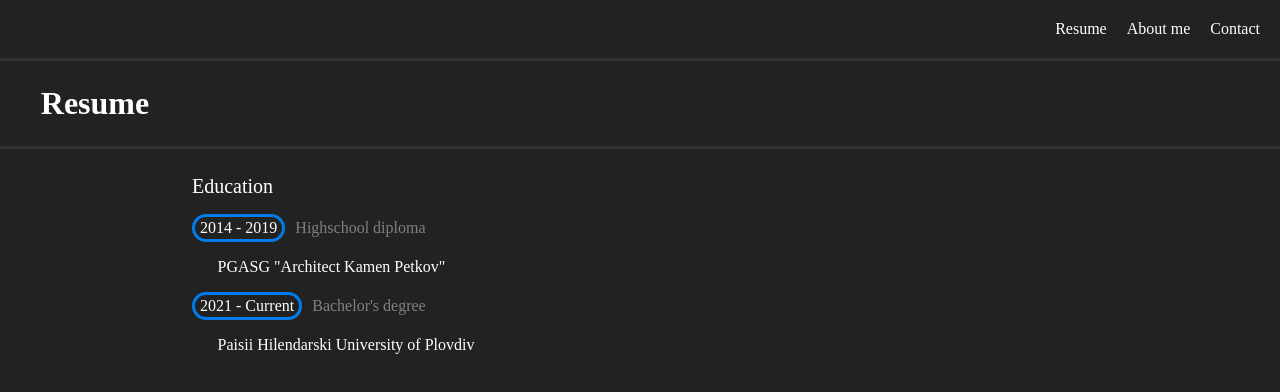
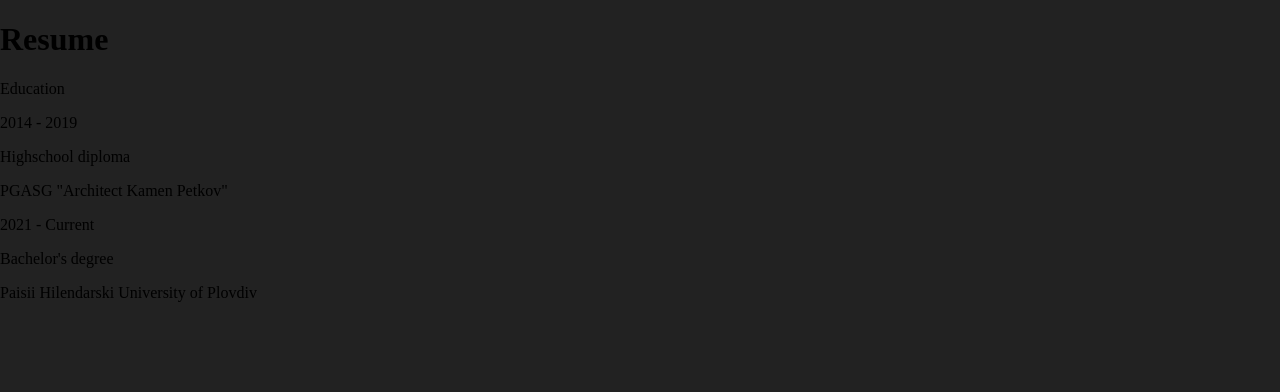
Before and after one commit to st0ppers/CV, a SvelteKit app: page /resume in a window 1280 px wide. Shown: the top 392 px of the page. Built offline with nearby package versions, Linux system fonts and the light colour scheme.

Commit message:
change location try 2

```diff
--- a/src/routes/+page.svelte
+++ b/src/routes/+page.svelte
@@ -1,19 +1,5 @@
-<div class="wrapper">
+<div>
     <a href="./resume">Resume</a>
     <a href="./home">About me</a>
     <a href="./contact">Contact</a>
 </div>
-
-<style>
-    .wrapper{
-        display: flex;
-        justify-content: end;
-        padding: 20px;
-    }
-    a{
-        text-decoration: none;
-        padding-left: 20px;
-        color: white;
-    }
-
-</style>
--- a/src/routes/contact/+page.svelte
+++ b/src/routes/contact/+page.svelte
@@ -1,12 +1 @@
-<script>
-    import Header from '../+page.svelte';
-</script>
-
-<Header/>
 <h1>Contact</h1>
-
-<style>
-    h1 {
-        color: white;
-    }
-</style>
--- a/src/routes/home/+page.svelte
+++ b/src/routes/home/+page.svelte
@@ -1,9 +1,4 @@
-<script>
-    import Header from "../+page.svelte";
-</script>
-
-<Header/>
-<div class="wrapper">
+<div>
     <img src="https://play-lh.googleusercontent.com/IeNJWoKYx1waOhfWF6TiuSiWBLfqLb18lmZYXSgsH1fvb8v1IYiZr5aYWe0Gxu-pVZX3=w240-h480-rw"
          alt="smily">
     <div>
@@ -13,41 +8,3 @@
         <a href="/projects">My projects</a>
     </div>
 </div>
-
-
-<style>
-    .wrapper {
-        display: flex;
-        align-items: center;
-        justify-content: center;
-        justify-items: center;
-        flex-wrap: wrap;
-        width: 100vh;
-        margin: auto;
-        height: 100vh;
-        overflow: hidden;
-        background-color: #222222;
-    }
-
-    img {
-        width: 20%;
-        height: 20%;
-        padding: 30px;
-        border-radius: 50%;
-    }
-
-    p {
-        font-size: 20px;
-        color:white;
-    }
-
-    a {
-        display: flex;
-        align-items: center;
-        justify-content: center;
-        text-decoration: none;
-        color:white;
-        width: 100%;
-        font-size: 20px;
-    }
-</style>
--- a/src/routes/projects/+page.svelte
+++ b/src/routes/projects/+page.svelte
@@ -1,8 +1,3 @@
-<script>
-    import Header from "../+page.svelte"
-</script>
-
-<Header/>
 <h1>My projects</h1>
 <ul>
     <li>
@@ -18,27 +13,3 @@
         <p>Academy project for DraftKings</p>
     </li>
 </ul>
-<style>
-    h1 {
-        color: white;
-    }
-
-    ul {
-        color: white;
-        list-style: none;
-    }
-
-    li {
-        color: white;
-        padding: 10px;
-    }
-
-    a {
-        color: white;
-    }
-
-    p {
-        color: white;
-        display: flex;
-    }
-</style>
--- a/src/routes/resume/+page.svelte
+++ b/src/routes/resume/+page.svelte
@@ -1,103 +1,35 @@
-<script>
-    import Header from "../+page.svelte"
-</script>
-
-<Header/>
-
-<div class="heading">
+<div>
     <h1>Resume</h1>
 </div>
 
-<div class="wrapper">
-    <p class="title">Education</p>
+<div>
+    <p>Education</p>
 
-    <div class="box">
-        <p class="sub-point">
+    <div>
+        <p>
             2014 - 2019
         </p>
-        <div class="inner-box">
+        <div>
             Highschool diploma
         </div>
     </div>
-    <div class="sub-point-box">
-        <p class="sub-heading">
+    <div>
+        <p>
             PGASG "Architect Kamen Petkov"
         </p>
     </div>
 
-    <div class="box">
-        <p class="sub-point">
+    <div>
+        <p>
             2021 - Current
         </p>
-        <div class="inner-box">
+        <div>
             Bachelor's degree
         </div>
     </div>
-    <div class="sub-point-box">
-        <p class="sub-heading">
+    <div>
+        <p>
             Paisii Hilendarski University of Plovdiv
         </p>
     </div>
 </div>
-<style>
-
-    .wrapper {
-        width: 50%;
-        margin-left: 10%;
-    }
-
-    .title {
-        font-size: 20px;
-        display: flex;
-        padding: 0;
-        margin: 4% 0 0 10%;
-    }
-
-    .box{
-        display: flex;
-        margin-left: 10%;
-    }
-
-    .sub-point {
-        border-radius: 60px;
-        border: solid rgb(0, 124, 237);
-        padding: 2px 5px;
-    }
-
-    .inner-box {
-        display: flex;
-        align-items: center;
-        color: gray;
-        padding-left: 10px;
-    }
-
-    .sub-point-box {
-        display: flex;
-        margin: 0 14%;
-    }
-
-    .sub-heading {
-        padding: 0;
-        margin: 0;
-    }
-
-    .heading {
-        padding: 0.2%;
-        border-bottom: solid #333333;
-        border-top: solid #333333;
-    }
-
-    h1 {
-        color: white;
-        margin-left: 3%;
-    }
-
-    p {
-        color: white;
-    }
-
-    div {
-        color: white;
-    }
-
-</style>
```
